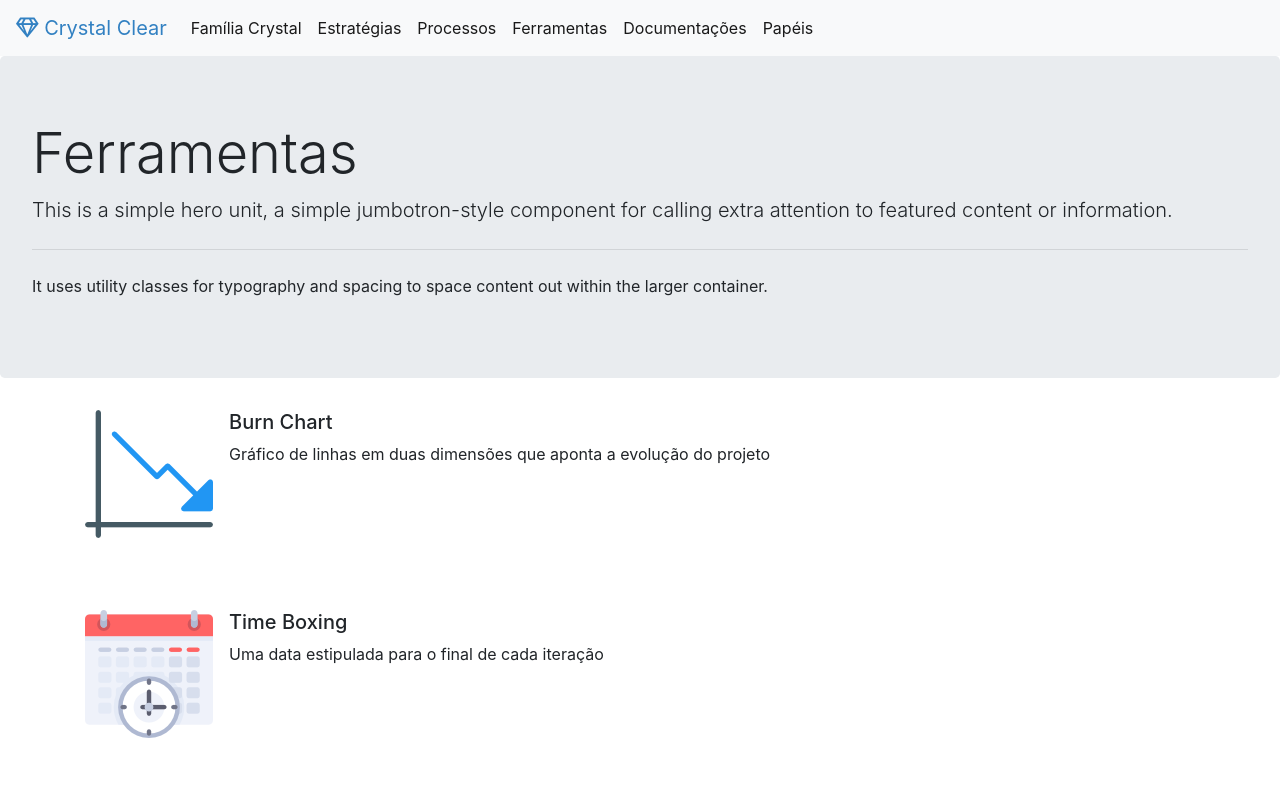
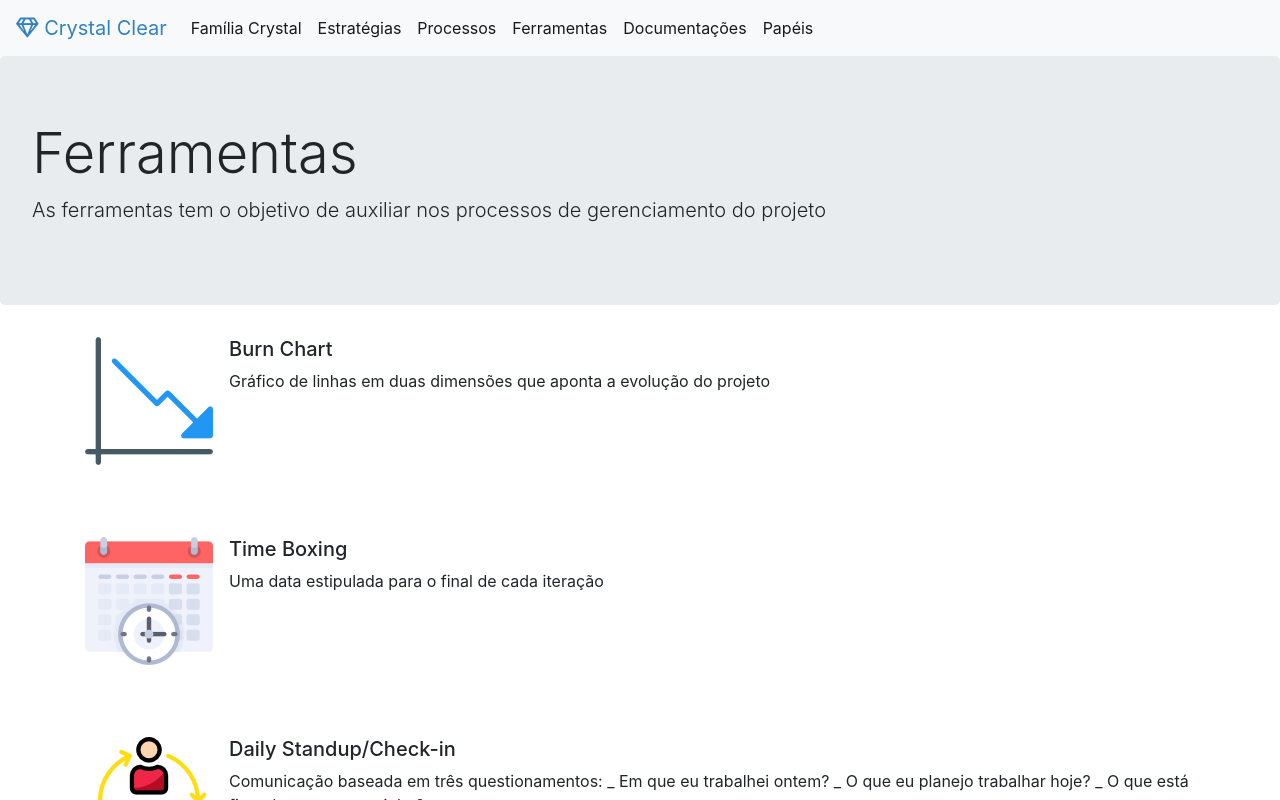
Before and after one commit to MartinsLeonardo/CrystalClear, an Angular app: page /ferramentas in a window 1280 px wide. Shown: the top 800 px of the page. Built offline with nearby package versions, Linux system fonts and the light colour scheme.

Commit message:
ferramentas

```diff
--- a/src/app/ferramentas/ferramentas.component.html
+++ b/src/app/ferramentas/ferramentas.component.html
@@ -1,9 +1,7 @@
 <!-- Sessão Ferramentas -->
 <div class="jumbotron">
     <h1 class="display-4">Ferramentas</h1>
-    <p class="lead">This is a simple hero unit, a simple jumbotron-style component for calling extra attention to featured content or information.</p>
-    <hr class="my-4">
-    <p>It uses utility classes for typography and spacing to space content out within the larger container.</p>
+    <p class="lead">As ferramentas tem o objetivo de auxiliar nos processos de gerenciamento do projeto</p>
 </div>
 
 <div *ngFor="let ferramenta of ferramentas">
--- a/src/app/home/home.component.html
+++ b/src/app/home/home.component.html
@@ -1,6 +1,6 @@
 <div class="jumbotron">
-    <h1 class="display-4">Hello, world!</h1>
-    <p class="lead">This is a simple hero unit, a simple jumbotron-style component for calling extra attention to featured content or information.</p>
+    <h1 class="display-4">Tutorial Crystal Clear</h1>
+    <p class="lead"></p>
     <hr class="my-4">
     <p>It uses utility classes for typography and spacing to space content out within the larger container.</p>
     <a class="btn btn-primary btn-lg" href="#" role="button">Learn more</a>
```
